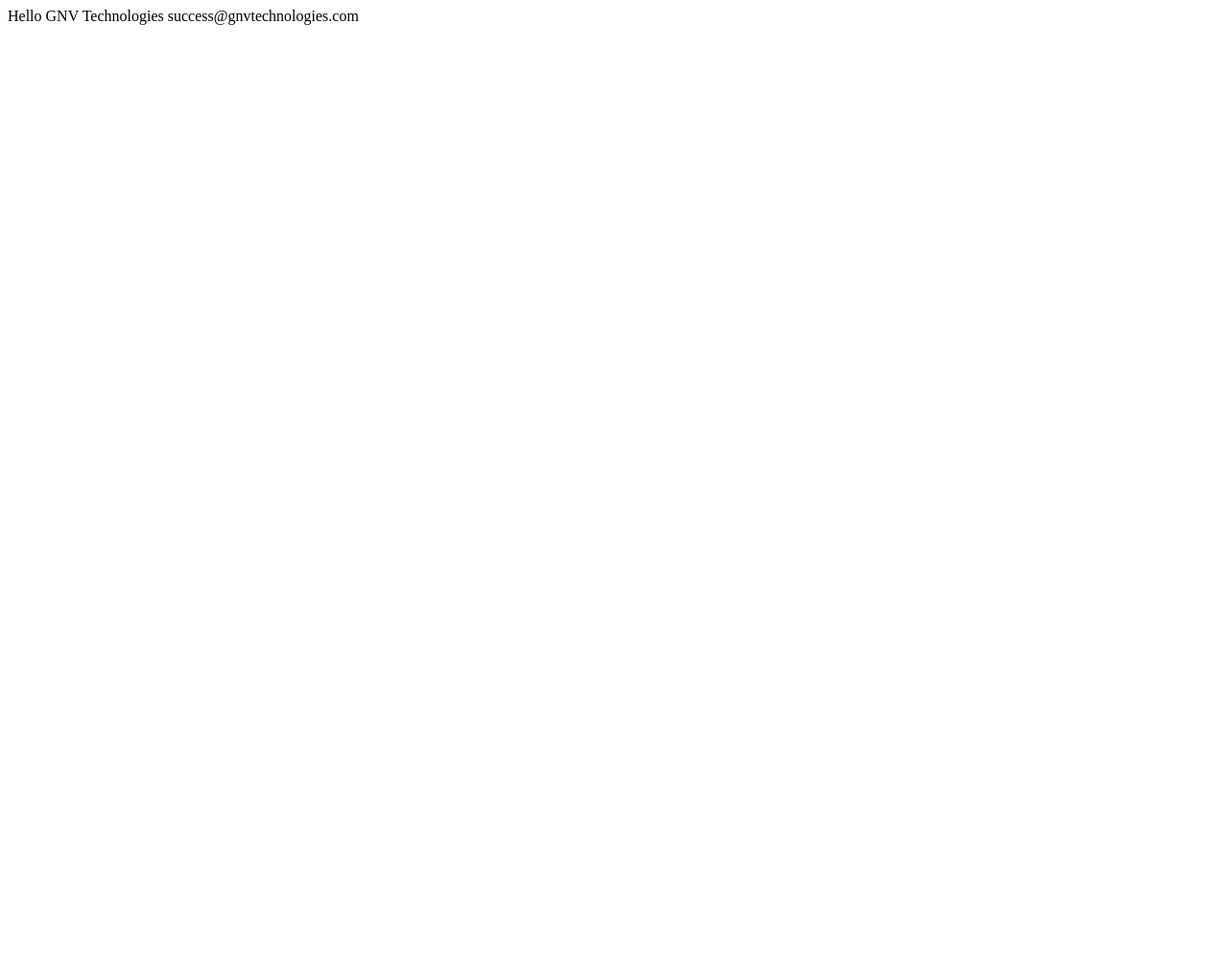
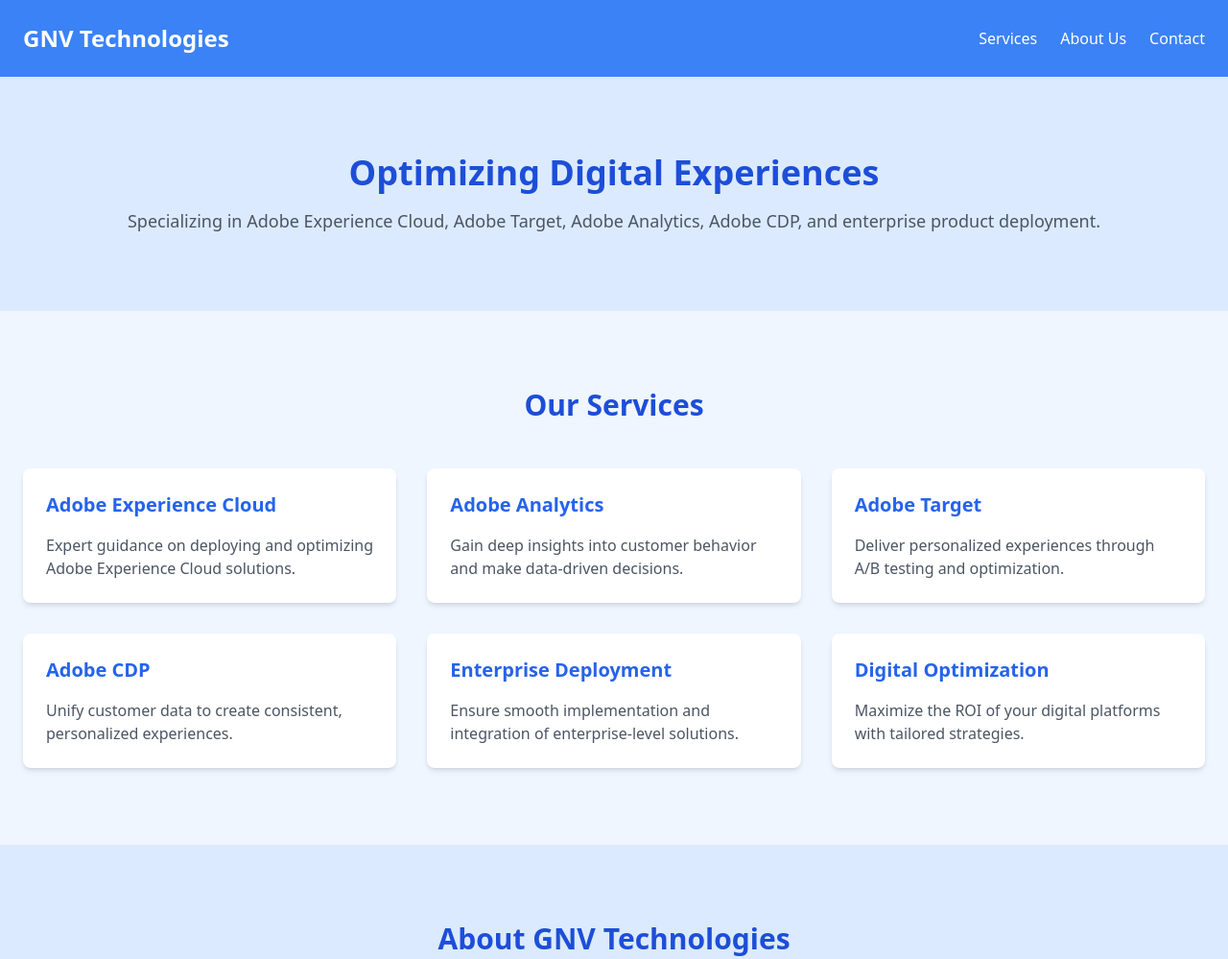
Before and after one commit to GNVTechnologies/gnvtechnologies.github.io, a plain HTML site: page index.html in a window 1280 px wide. Shown: the top 999 px of the page at 96% size. Before the commit the page ends 800 px from the top, so only its background shows below. Drawn offline with nearby package versions, Linux system fonts and the light colour scheme.

Commit message:
Update index.html

```diff
--- a/index.html
+++ b/index.html
@@ -1,4 +1,82 @@
-Hello GNV Technologies
+<!DOCTYPE html>
+<html lang="en">
+<head>
+    <meta charset="UTF-8">
+    <meta name="viewport" content="width=device-width, initial-scale=1.0">
+    <title>GNV Technologies</title>
+    <script src="https://cdn.tailwindcss.com"></script>
+</head>
+<body class="bg-blue-50 text-gray-800 font-sans">
+    <header class="bg-blue-500 text-white py-6 shadow-lg">
+        <div class="container mx-auto px-6 flex justify-between items-center">
+            <h1 class="text-2xl font-bold">GNV Technologies</h1>
+            <nav>
+                <ul class="flex space-x-6">
+                    <li><a href="#services" class="hover:underline">Services</a></li>
+                    <li><a href="#about" class="hover:underline">About Us</a></li>
+                    <li><a href="#contact" class="hover:underline">Contact</a></li>
+                </ul>
+            </nav>
+        </div>
+    </header>
 
+    <section class="bg-blue-100 py-20">
+        <div class="container mx-auto px-6 text-center">
+            <h2 class="text-4xl font-bold text-blue-700 mb-4">Optimizing Digital Experiences</h2>
+            <p class="text-lg text-gray-600">Specializing in Adobe Experience Cloud, Adobe Target, Adobe Analytics, Adobe CDP, and enterprise product deployment.</p>
+        </div>
+    </section>
 
-success@gnvtechnologies.com
+    <section id="services" class="py-20">
+        <div class="container mx-auto px-6">
+            <h2 class="text-3xl font-bold text-blue-700 text-center mb-12">Our Services</h2>
+            <div class="grid md:grid-cols-3 gap-8">
+                <div class="p-6 bg-white rounded-lg shadow-md">
+                    <h3 class="text-xl font-semibold text-blue-600 mb-4">Adobe Experience Cloud</h3>
+                    <p class="text-gray-600">Expert guidance on deploying and optimizing Adobe Experience Cloud solutions.</p>
+                </div>
+                <div class="p-6 bg-white rounded-lg shadow-md">
+                    <h3 class="text-xl font-semibold text-blue-600 mb-4">Adobe Analytics</h3>
+                    <p class="text-gray-600">Gain deep insights into customer behavior and make data-driven decisions.</p>
+                </div>
+                <div class="p-6 bg-white rounded-lg shadow-md">
+                    <h3 class="text-xl font-semibold text-blue-600 mb-4">Adobe Target</h3>
+                    <p class="text-gray-600">Deliver personalized experiences through A/B testing and optimization.</p>
+                </div>
+                <div class="p-6 bg-white rounded-lg shadow-md">
+                    <h3 class="text-xl font-semibold text-blue-600 mb-4">Adobe CDP</h3>
+                    <p class="text-gray-600">Unify customer data to create consistent, personalized experiences.</p>
+                </div>
+                <div class="p-6 bg-white rounded-lg shadow-md">
+                    <h3 class="text-xl font-semibold text-blue-600 mb-4">Enterprise Deployment</h3>
+                    <p class="text-gray-600">Ensure smooth implementation and integration of enterprise-level solutions.</p>
+                </div>
+                <div class="p-6 bg-white rounded-lg shadow-md">
+                    <h3 class="text-xl font-semibold text-blue-600 mb-4">Digital Optimization</h3>
+                    <p class="text-gray-600">Maximize the ROI of your digital platforms with tailored strategies.</p>
+                </div>
+            </div>
+        </div>
+    </section>
+
+    <section id="about" class="bg-blue-100 py-20">
+        <div class="container mx-auto px-6">
+            <h2 class="text-3xl font-bold text-blue-700 text-center mb-8">About GNV Technologies</h2>
+            <p class="text-center text-gray-600 max-w-3xl mx-auto">GNV Technologies is a leading technology consulting firm specializing in Adobe's enterprise solutions. We enable businesses to enhance their digital experiences and deliver measurable results for their customers.</p>
+        </div>
+    </section>
+
+    <section id="contact" class="py-20">
+        <div class="container mx-auto px-6">
+            <h2 class="text-3xl font-bold text-blue-700 text-center mb-8">Contact Us</h2>
+            <p class="text-center text-gray-600 mb-6">You can reach us at <strong>GNV Technologies</strong> via email at <a href="mailto:success@gnvtechnologies.com" class="text-blue-500 hover:underline">success@gnvtechnologies.com</a>.</p>
+        </div>
+    </section>
+
+    <footer class="bg-blue-500 text-white py-6">
+        <div class="container mx-auto px-6 text-center">
+            <p>&copy; 2024 GNV Technologies. All rights reserved.</p>
+        </div>
+    </footer>
+</body>
+</html>
```
